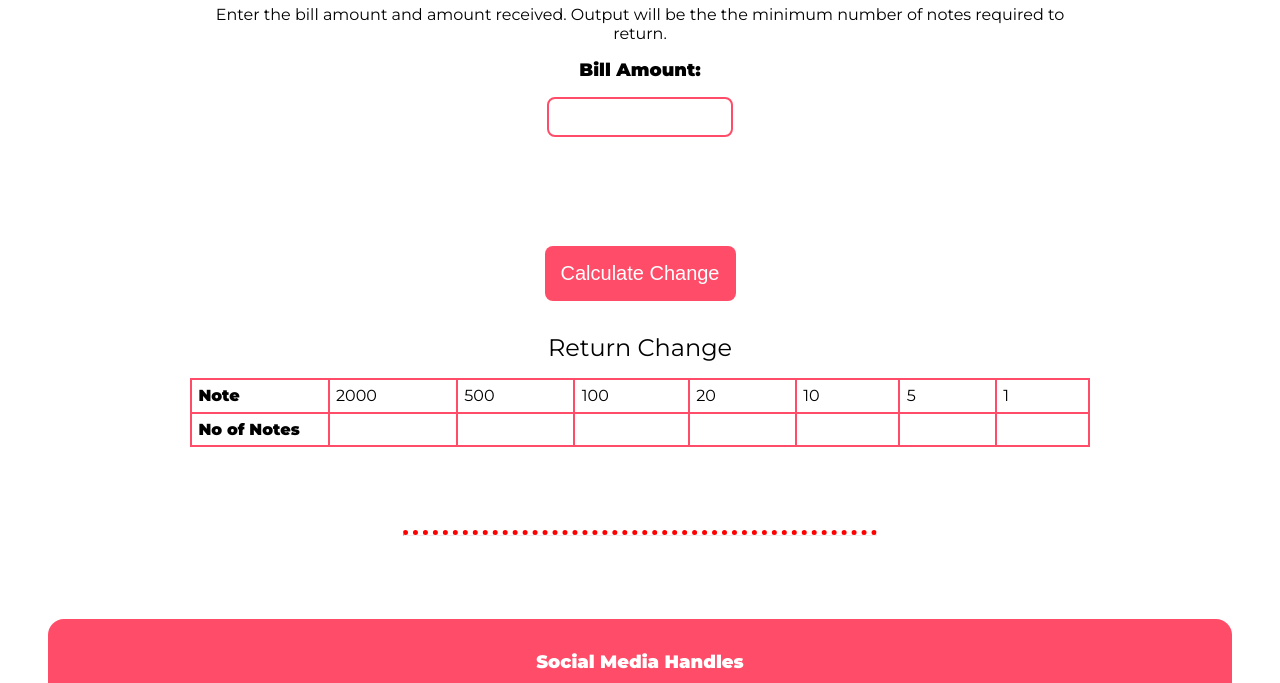
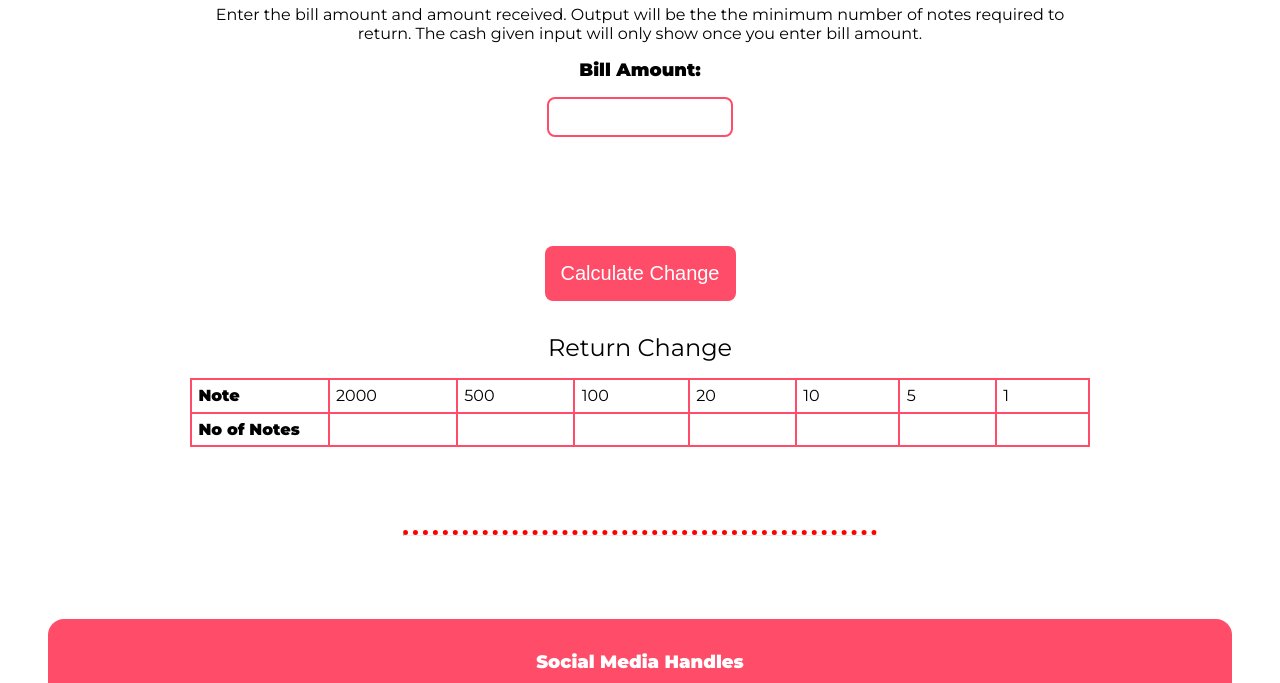
Before and after one commit to dhruvin25799/cash_register_js, a plain HTML site: page index.html in a window 1280 px wide. Shown: the part 187-870 px from the top of the page. Drawn offline with Linux system fonts and the light colour scheme.

Commit message:
Added message

```diff
--- a/index.html
+++ b/index.html
@@ -29,7 +29,7 @@
         <div>
             <h1 class="heading">Cash Register Manager</h1>
             <p class="description">
-                Enter the bill amount and amount received. Output will be the the minimum number of notes required to return.
+                Enter the bill amount and amount received. Output will be the the minimum number of notes required to return. The cash given input will only show once you enter bill amount.
             </p>
             <label class="input-label" for="bill-amount">Bill Amount:</label>
             <input class="input" id="bill-amount" type="text" />
```
